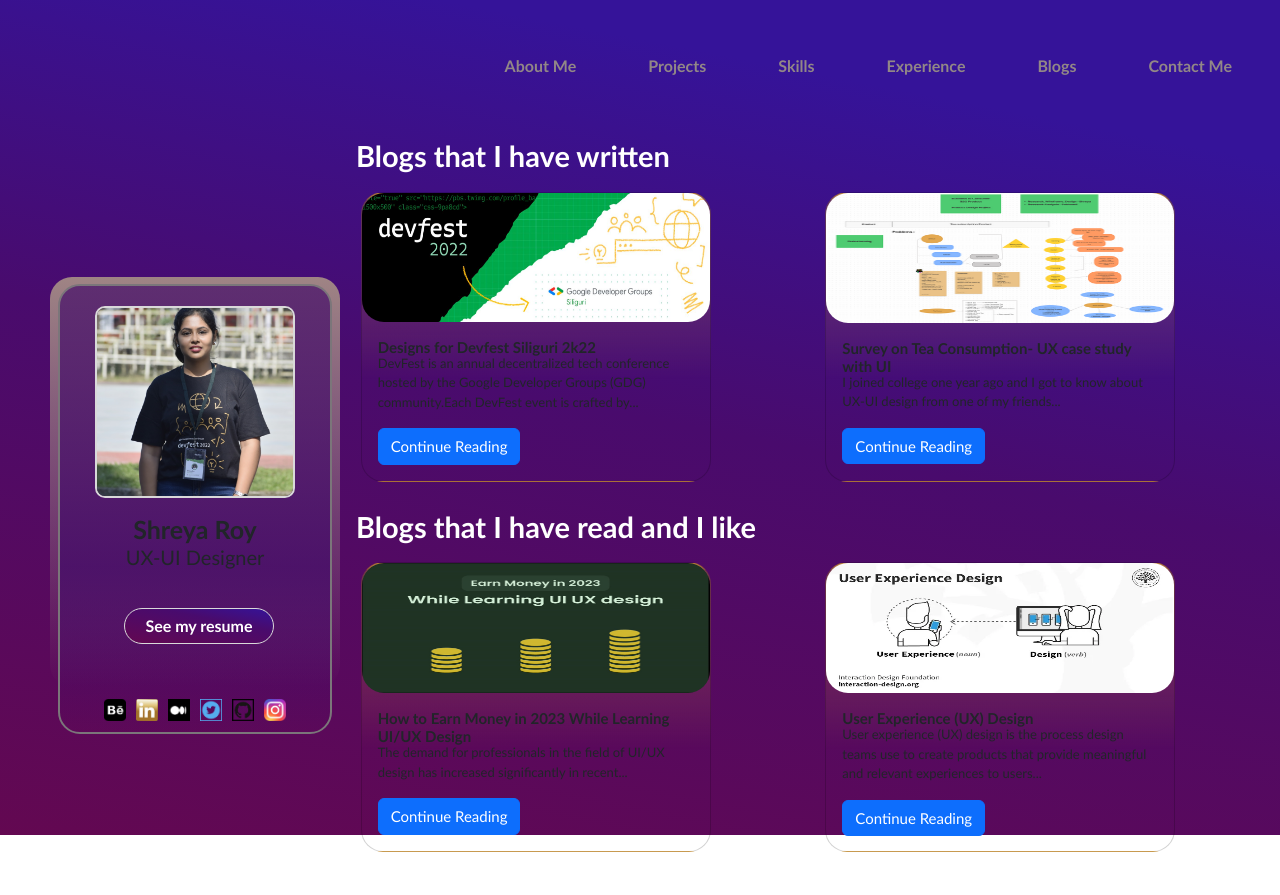
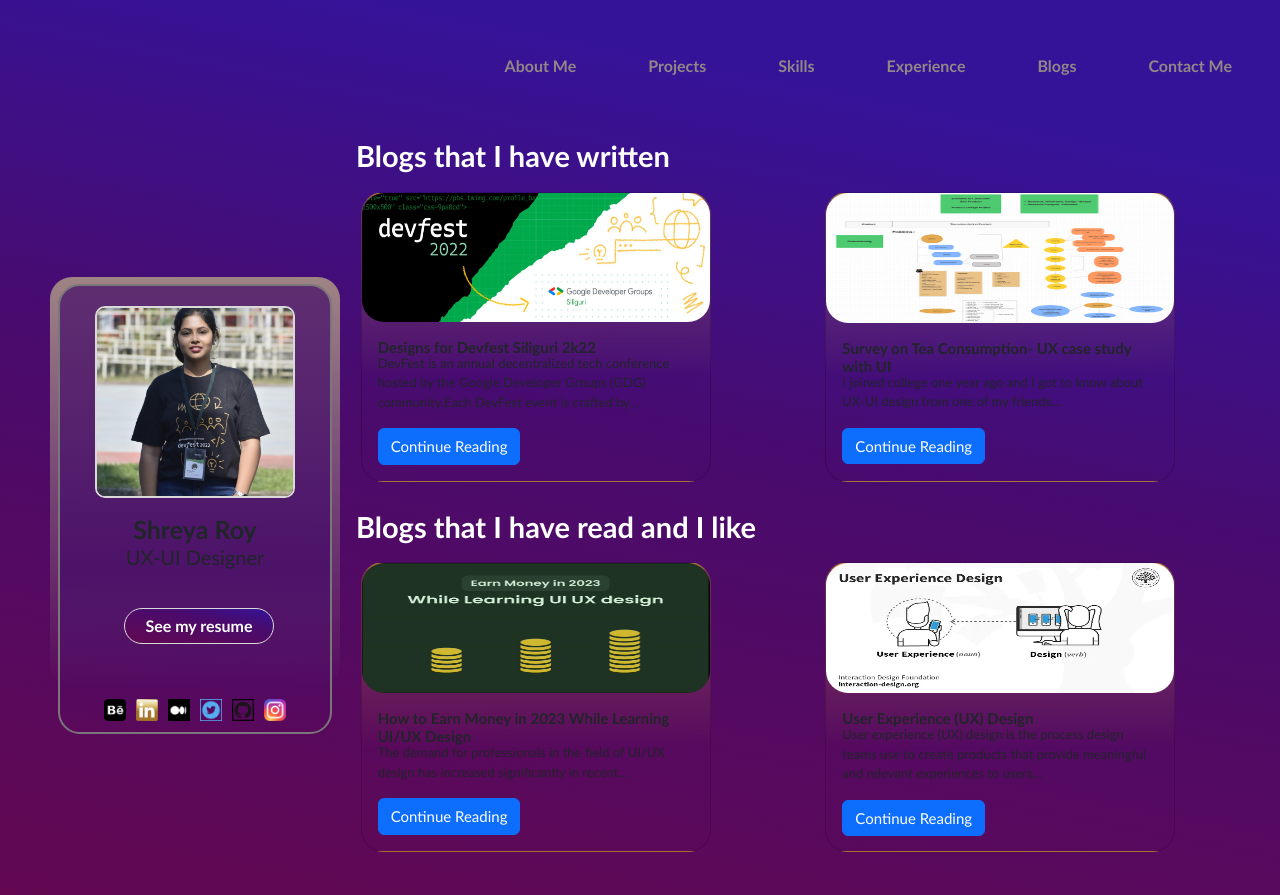
Before and after one commit to SwarnaShikhar/ShreyaPortfolio, a React (Create React App) app: page /blogs in a window 1280 px wide. Built offline with nearby package versions, Linux system fonts and the light colour scheme; a web font is replaced by a local one.

Commit message:
fixed background size

```diff
--- a/src/App.css
+++ b/src/App.css
@@ -43,8 +43,8 @@ a {
 }
 
 .box {
-  height: 100vh;
   color: white;
+  padding-bottom: 5rem;
 }
 
 /* About Me Page */
```
